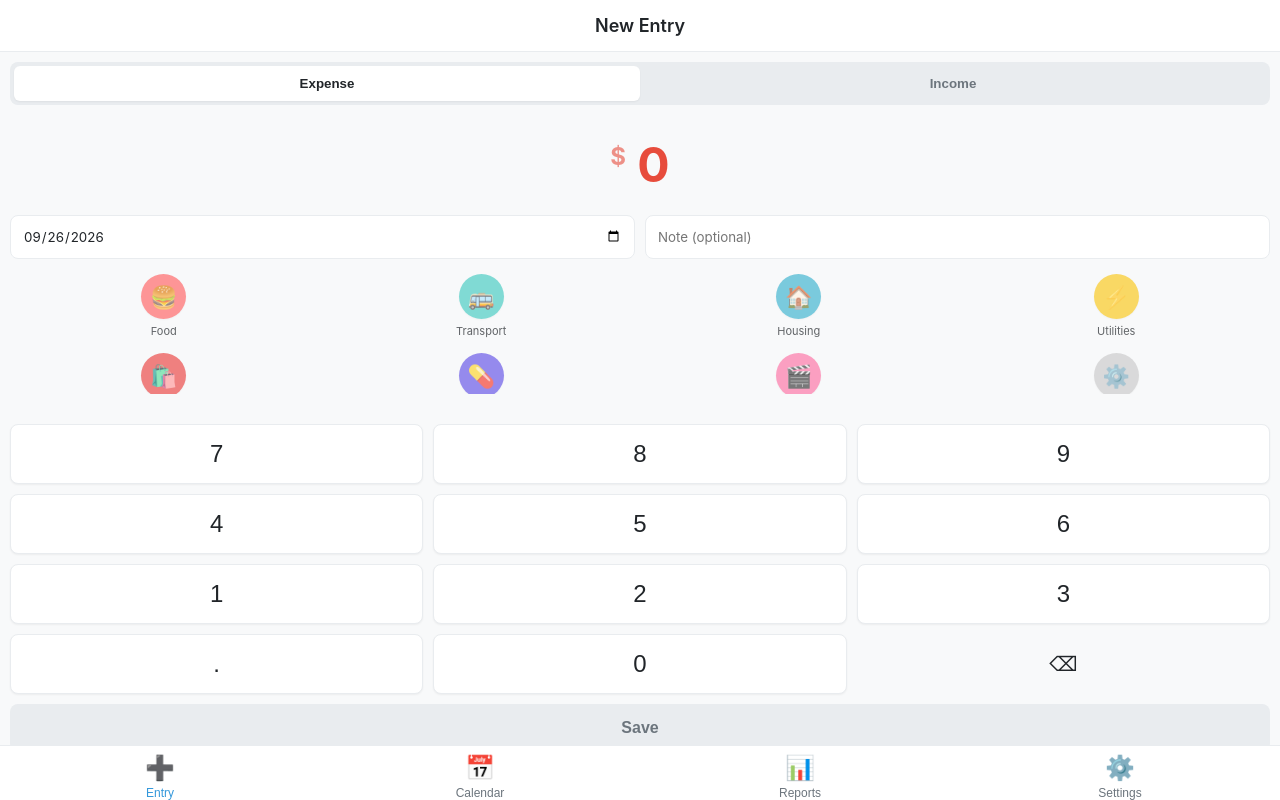
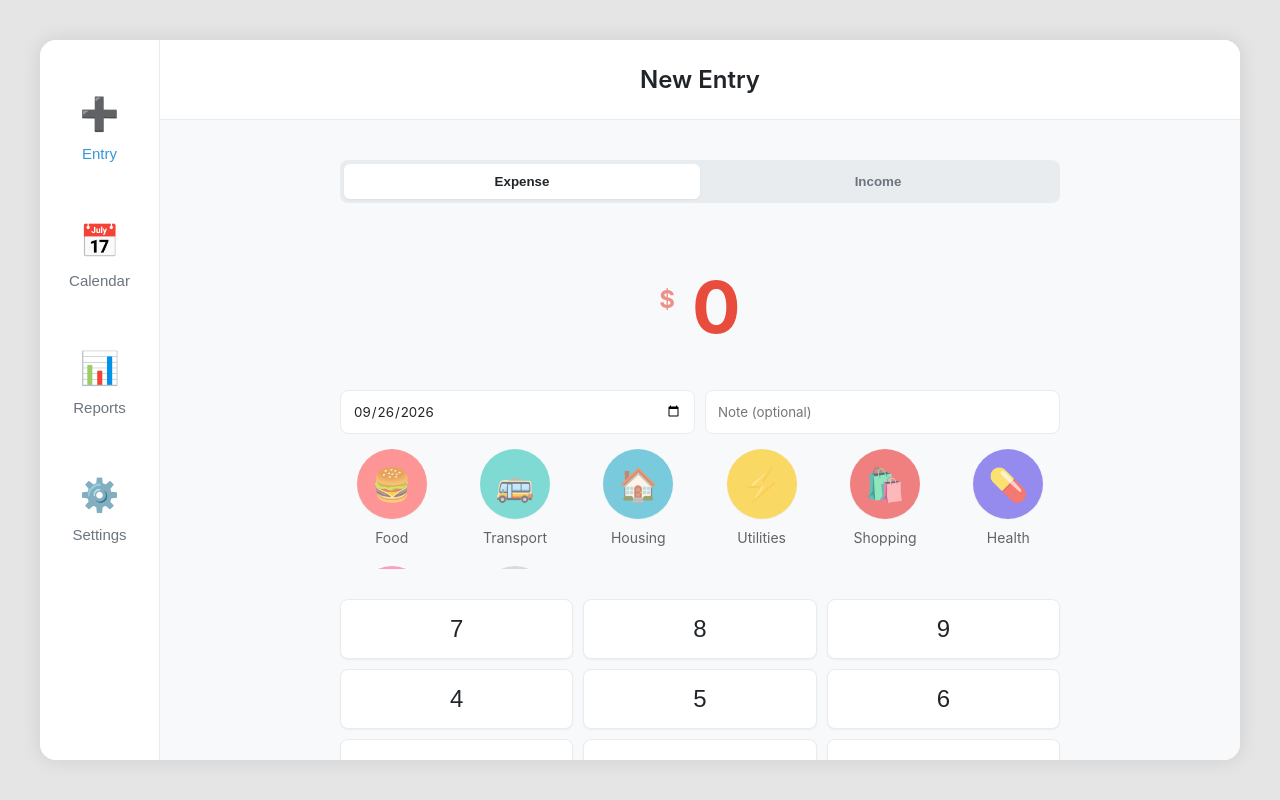
Before and after one commit to DP2218/offline-budget-app, a plain HTML site: page index.html in a window 1280 px wide. Drawn offline with Linux system fonts and the light colour scheme.

Commit message:
major update

```diff
--- a/css/app.css
+++ b/css/app.css
@@ -34,17 +34,29 @@
 
 body {
     font-family: var(--font-family);
-    background-color: var(--bg-color);
+    background-color: #e5e5e5; /* Distinct background for outside the max-width container */
     color: var(--text-color);
     overflow: hidden; /* App feels native */
+    display: flex;
+    justify-content: center;
+    height: 100vh;
+    height: 100dvh;
+}
+
+[data-theme="dark"] body {
+    background-color: #000000;
 }
 
 /* App Layout */
 .app-container {
     display: flex;
     flex-direction: column;
-    height: 100vh;
-    height: 100dvh; /* For mobile browsers with expanding UI */
+    width: 100%;
+    max-width: 600px; /* Constrain width for tablets/desktops */
+    height: 100%;
+    position: relative;
+    background-color: var(--bg-color);
+    box-shadow: 0 0 20px rgba(0,0,0,0.1);
 }
 
 main#main-view {
@@ -52,6 +64,8 @@ main#main-view {
     overflow-y: auto;
     background-color: var(--bg-color);
     position: relative;
+    padding-left: env(safe-area-inset-left, 0px);
+    padding-right: env(safe-area-inset-right, 0px);
 }
 
 /* Bottom Navigation */
@@ -62,7 +76,9 @@ main#main-view {
     background-color: var(--nav-bg);
     border-top: 1px solid var(--border-color);
     padding: 8px 0;
-    padding-bottom: env(safe-area-inset-bottom, 8px);
+    padding-bottom: calc(8px + env(safe-area-inset-bottom, 0px));
+    padding-left: env(safe-area-inset-left, 0px);
+    padding-right: env(safe-area-inset-right, 0px);
     box-shadow: 0 -1px 4px rgba(0,0,0,0.05);
 }
 
@@ -180,6 +196,9 @@ main#main-view {
     align-items: center;
     justify-content: space-between;
     padding: 15px 20px;
+    padding-top: calc(15px + env(safe-area-inset-top, 0px));
+    padding-left: calc(20px + env(safe-area-inset-left, 0px));
+    padding-right: calc(20px + env(safe-area-inset-right, 0px));
     background-color: var(--surface-color);
     border-bottom: 1px solid var(--border-color);
     position: sticky;
@@ -274,7 +293,7 @@ main#main-view {
 
 .categories-grid {
     display: grid;
-    grid-template-columns: repeat(4, 1fr);
+    grid-template-columns: repeat(auto-fill, minmax(70px, 1fr));
     gap: 15px 10px;
     padding-bottom: 10px;
 }
@@ -733,3 +752,130 @@ input:checked + .slider {
 input:checked + .slider:before {
     transform: translateX(22px);
 }
+
+/* --- Laptop / Desktop Web View --- */
+@media (min-width: 768px) {
+    body {
+        align-items: center; /* Center the app-container vertically */
+    }
+
+    .app-container {
+        flex-direction: row; /* Nav on side, content on right */
+        width: 95vw;
+        max-width: 1200px;
+        height: 90vh; /* Don't stretch completely to top/bottom */
+        max-height: 900px;
+        border-radius: 16px;
+        overflow: hidden;
+    }
+
+    .bottom-nav {
+        order: -1; /* Move navigation to the left side */
+        flex-direction: column;
+        justify-content: flex-start;
+        width: 120px;
+        height: 100%;
+        border-top: none;
+        border-right: 1px solid var(--border-color);
+        padding: 40px 0;
+        gap: 30px;
+    }
+
+    .nav-item {
+        width: 100%;
+        padding: 15px 0;
+    }
+
+    .nav-item .icon {
+        font-size: 32px;
+        margin-bottom: 12px;
+    }
+
+    .nav-item .label {
+        font-size: 15px;
+    }
+
+    .nav-item:hover {
+        color: var(--primary-color);
+        background-color: rgba(0,0,0,0.04);
+    }
+
+    [data-theme="dark"] .nav-item:hover {
+        background-color: rgba(255,255,255,0.05);
+    }
+
+    main#main-view {
+        flex: 1;
+        height: 100%;
+    }
+
+    /* Inner view constraints so content doesn't stretch 1200px wide */
+    .entry-container,
+    .categories-container,
+    .calendar-container,
+    .reports-container,
+    .settings-container,
+    .list-container {
+        max-width: 800px;
+        margin: 0 auto;
+        padding: 40px;
+    }
+
+    .view-header {
+        padding: 25px 40px;
+    }
+
+    .view-header h2 {
+        font-size: 24px;
+    }
+
+    .amount-display {
+        font-size: 72px;
+        margin: 40px 0;
+    }
+
+    .categories-grid {
+        grid-template-columns: repeat(auto-fill, minmax(100px, 1fr));
+        gap: 20px;
+    }
+
+    .category-item .cat-icon {
+        width: 70px;
+        height: 70px;
+        font-size: 32px;
+        margin-bottom: 10px;
+    }
+
+    .category-item .cat-name {
+        font-size: 14px;
+    }
+
+    .cal-day {
+        min-height: 100px;
+        padding: 8px;
+    }
+
+    .cal-date {
+        font-size: 18px;
+    }
+
+    .cal-totals {
+        font-size: 14px;
+    }
+
+    .summary-cards {
+        gap: 25px;
+    }
+
+    .summary-cards .card {
+        padding: 30px 20px;
+    }
+
+    .card .label {
+        font-size: 16px;
+    }
+
+    .card .value {
+        font-size: 28px;
+    }
+}
--- a/index.html
+++ b/index.html
@@ -3,7 +3,7 @@
 
 <head>
     <meta charset="UTF-8">
-    <meta name="viewport" content="width=device-width, initial-scale=1.0, maximum-scale=1.0, user-scalable=no">
+    <meta name="viewport" content="width=device-width, initial-scale=1.0, maximum-scale=1.0, user-scalable=no, viewport-fit=cover">
     <title>MoneyNote Offline</title>
     <link rel="stylesheet" href="css/app.css">
     <meta name="theme-color" content="#ffffff">
--- a/js/views/calendar.js
+++ b/js/views/calendar.js
@@ -66,6 +66,9 @@ UI.registerView('calendar', {
 
         const firstDay = new Date(year, month, 1).getDay();
         const daysInMonth = new Date(year, month + 1, 0).getDate();
+
+        // Clear existing day cells to prevent duplicates on re-render
+        document.querySelectorAll('.calendar-grid .cal-day').forEach(el => el.remove());
 
         let gridHtml = '';
 
```
